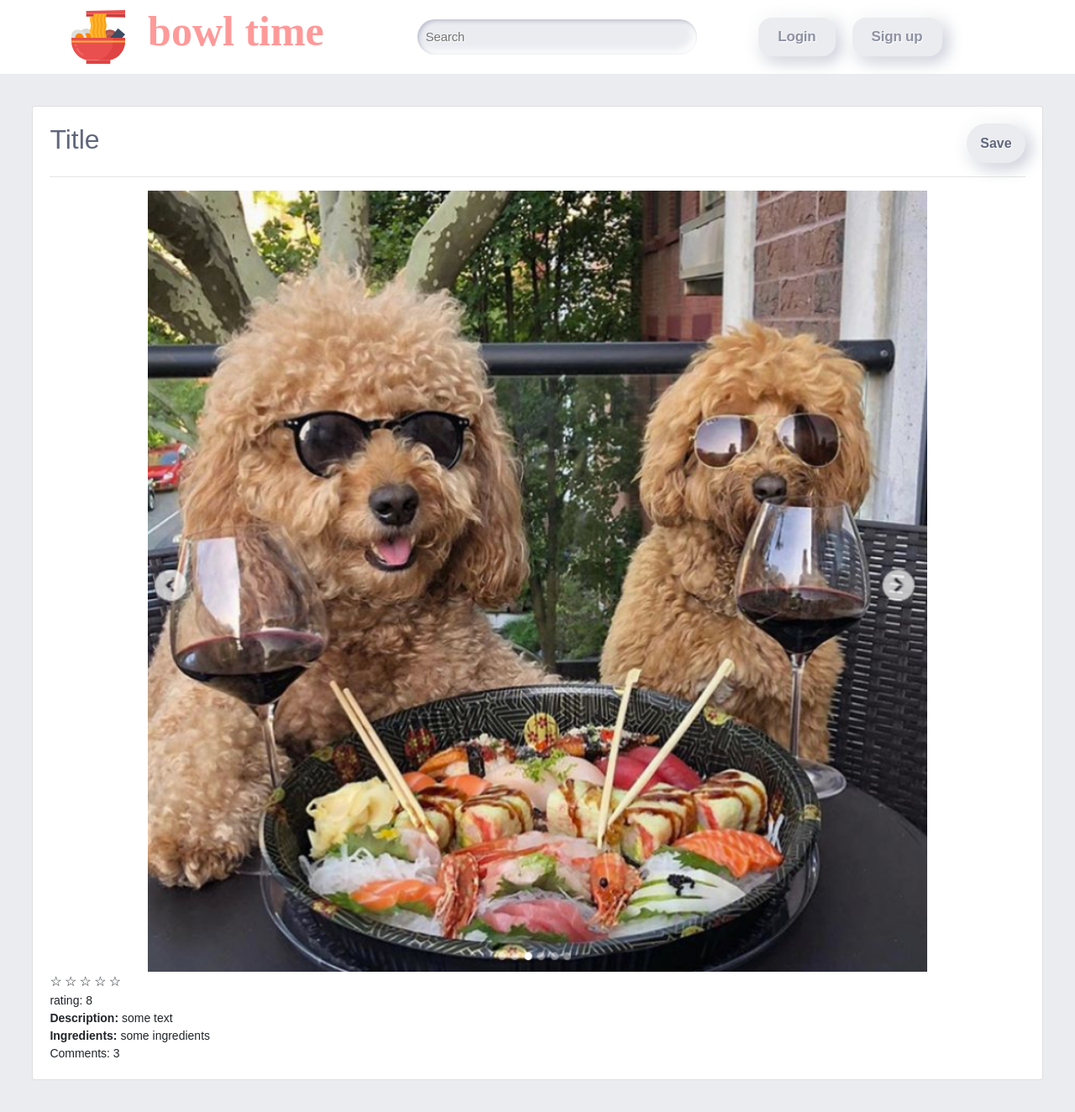
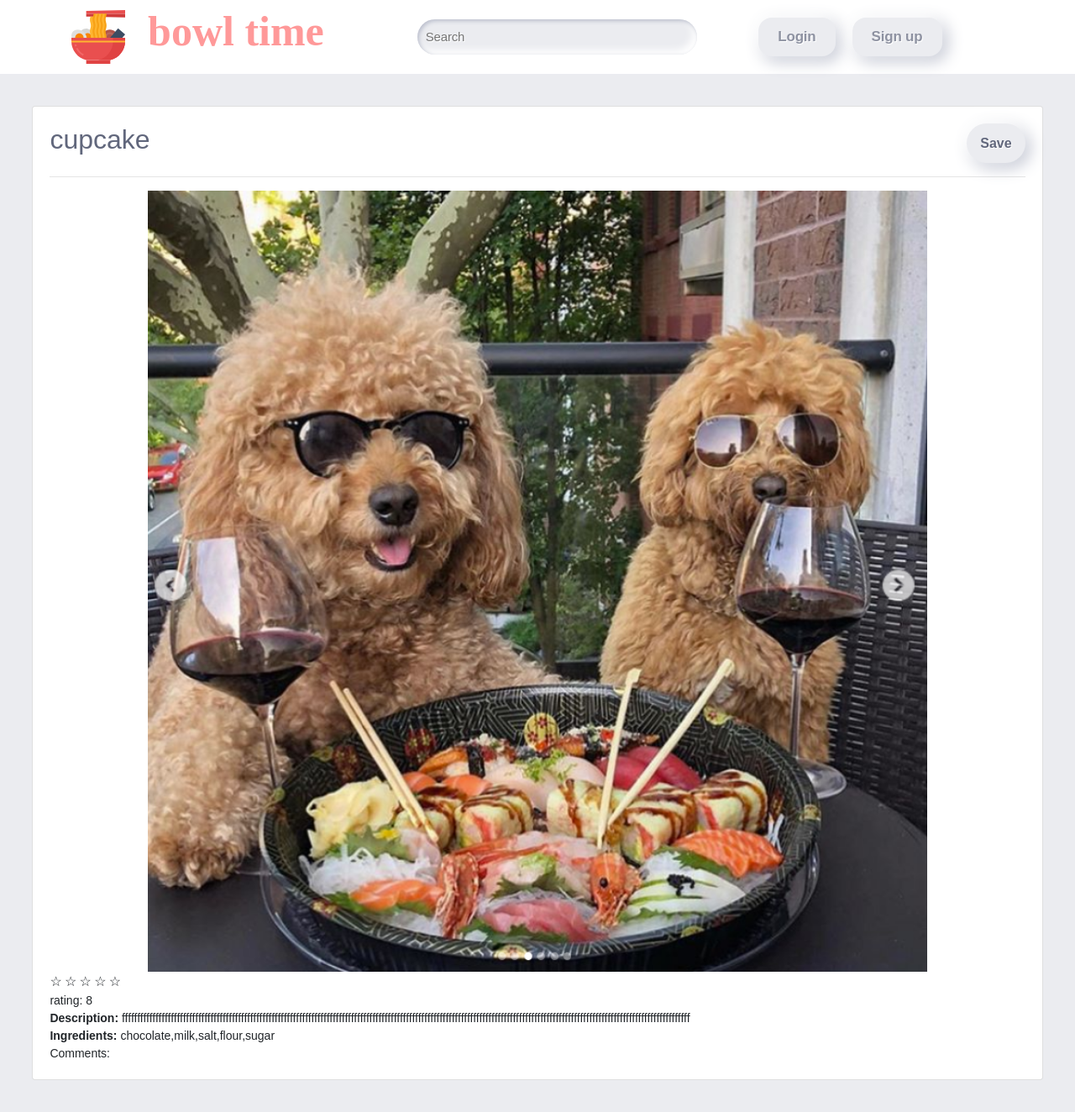
Before and after one commit to Muragul/WebDevelopment, an Angular app in the folder project/: page /main in a window 1280 px wide. Shown: the whole page at 84% size. Built offline with nearby package versions, Linux system fonts and the light colour scheme.

Commit message:
[fix]: modal window

```diff
--- /dev/null
+++ b/project/src/app/list.ts
@@ -0,0 +1,43 @@
+import { Category } from './category'
+import { Comment } from './comment'
+import { Recipe } from './recipe'
+import { User } from './user'
+
+export const List = [
+    {
+        id: 1,
+        title: 'cupcake',
+        description: 'ffffffffffffffffffffffffffffffffffffffffffffffffffffffffffffffffffffffffffffffffffffffffffffffffffffffffffffffffffffffffffffffffffffffffffffffffffffffffffffffffffffffffffffffffffffffffff',
+        ingredients: [
+            'chocolate',
+            'milk',
+            'salt',
+            'flour',
+            'sugar'
+        ],
+        steps: [
+            'try',
+            'fail',
+            'get upset',
+            'buy cupcake'
+        ],
+        likes: 8,
+        comment: [
+            'lol',
+            'kek',
+            'norm'
+        ],
+        front_image: '../../assets/post17.png',
+        images: [
+            '../../assets/post17.png',
+            '../../assets/post18.png',
+            '../../assets/post19.png'
+        ],
+        categories: [
+            {
+                id: 1,
+                name: 'sweets'
+            }
+        ]
+    }
+]
--- a/project/src/app/main-list/main-list.component.html
+++ b/project/src/app/main-list/main-list.component.html
@@ -1,63 +1,65 @@
-<body>
+<body *ngFor='let item of list'>
   <div class="card">
     <div class="card-body">
       <div class="title">
         <h2>
-          {{title}}
+          {{item.title}}
         </h2>
-        <button type="button" (click)="show()">Save</button>
+        <button type="button" (click)="show(item)">Save</button>
       </div>
       <hr>
-      <img src={{front_image}}>
+      <img src={{item.front_image}} alt={{item.title}}>
       <div class="rating">
         <span>☆</span><span>☆</span><span>☆</span><span>☆</span><span>☆</span>
       </div>
       <div class="section">
-        rating: {{likes}}
+        rating: {{item.likes}}
       </div>
       <div class="section">
-        <strong>Description:</strong> {{description}}
+        <strong>Description:</strong> {{item.description}}
       </div>
       <div class="section">
-        <strong>Ingredients:</strong> {{ingredients}}
+        <strong>Ingredients:</strong> {{item.ingredients}}
       </div>
       <div class="section">
-        Comments: {{comments}}
+        Comments: {{item.comments}}
       </div>
     </div>
   </div>
 </body>
 
-<div id="modal1" class="modal1">
+
+<div id="modal1" class="modal1" *ngIf="selectedItem">
   <div class="card">
     <div class="card-body">
       <div class="title">
         <h2>
-          {{title}}
+          {{selectedItem.title}}
         </h2>
-        <button type="button" (click)="show()">Back</button>
+        <button type="button" (click)="show(selectedItem)">Back</button>
       </div>
       <hr>
-      <img src={{front_image}}>
+      <img src={{selectedItem.front_image}}>
       <div class="rating">
         <span>☆</span><span>☆</span><span>☆</span><span>☆</span><span>☆</span>
       </div>
       <div class="section">
-        rating: {{likes}}
+        rating: {{selectedItem.likes}}
       </div>
       <div class="section">
-        <strong>Description:</strong> {{description}}
+        <strong>Description:</strong> {{selectedItem.description}}
       </div>
       <div class="section">
-        <strong>Ingredients:</strong> {{ingredients}}
+        <strong>Ingredients:</strong> {{selectedItem.ingredients}}
       </div>
       <div class="section">
         <strong>Directions:</strong>
-        <br>Step1.
-        <br>Step2.
+        <div *ngFor='let step of selectedItem.steps, let i = index'>
+          <br>Step{{i}}. {{step}}
+        </div>
       </div>
       <div class="section">
-        Comments: {{comments}}
+        Comments: {{selectedItem.comments}}
       </div>
     </div>
   </div>
--- a/project/src/app/main-list/main-list.component.ts
+++ b/project/src/app/main-list/main-list.component.ts
@@ -1,4 +1,6 @@
 import { Component, OnInit } from '@angular/core';
+import { List } from '../list';
+import { Recipe } from '../recipe';
 
 @Component({
   selector: 'app-main-list',
@@ -6,18 +8,15 @@ import { Component, OnInit } from '@angular/core';
   styleUrls: ['./main-list.component.css']
 })
 export class MainListComponent implements OnInit {
-  likes = 8;
-  description = 'some text';
-  title='Title';
-  ingredients = 'some ingredients';
-  comments = 3;
-  front_image = '../../assets/post17.png';
+  list = List
+  selectedItem: Recipe;
   constructor() { }
 
   ngOnInit() {
   }
 
-  show(){
+  show(recipe: Recipe){
+    this.selectedItem = recipe;
     document.getElementById("modal1").classList.toggle("modal2");
   }
 
```
